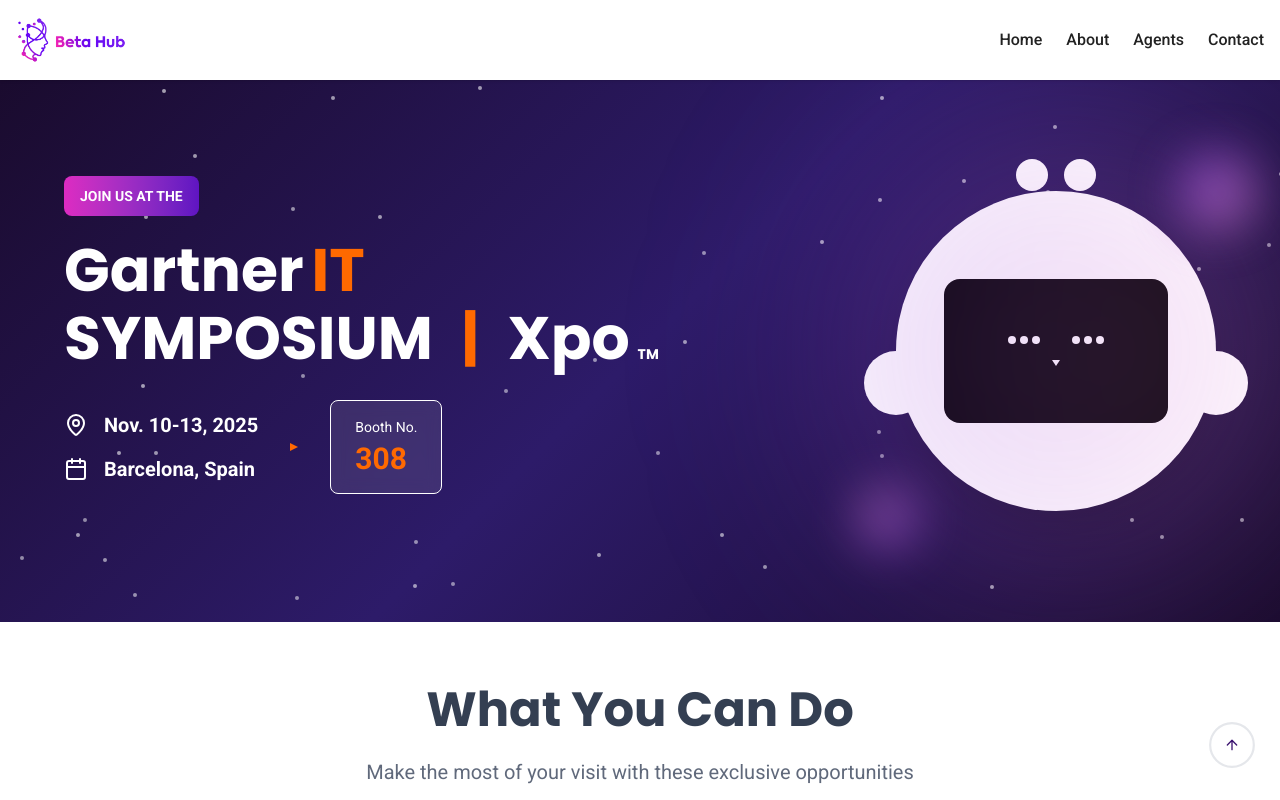
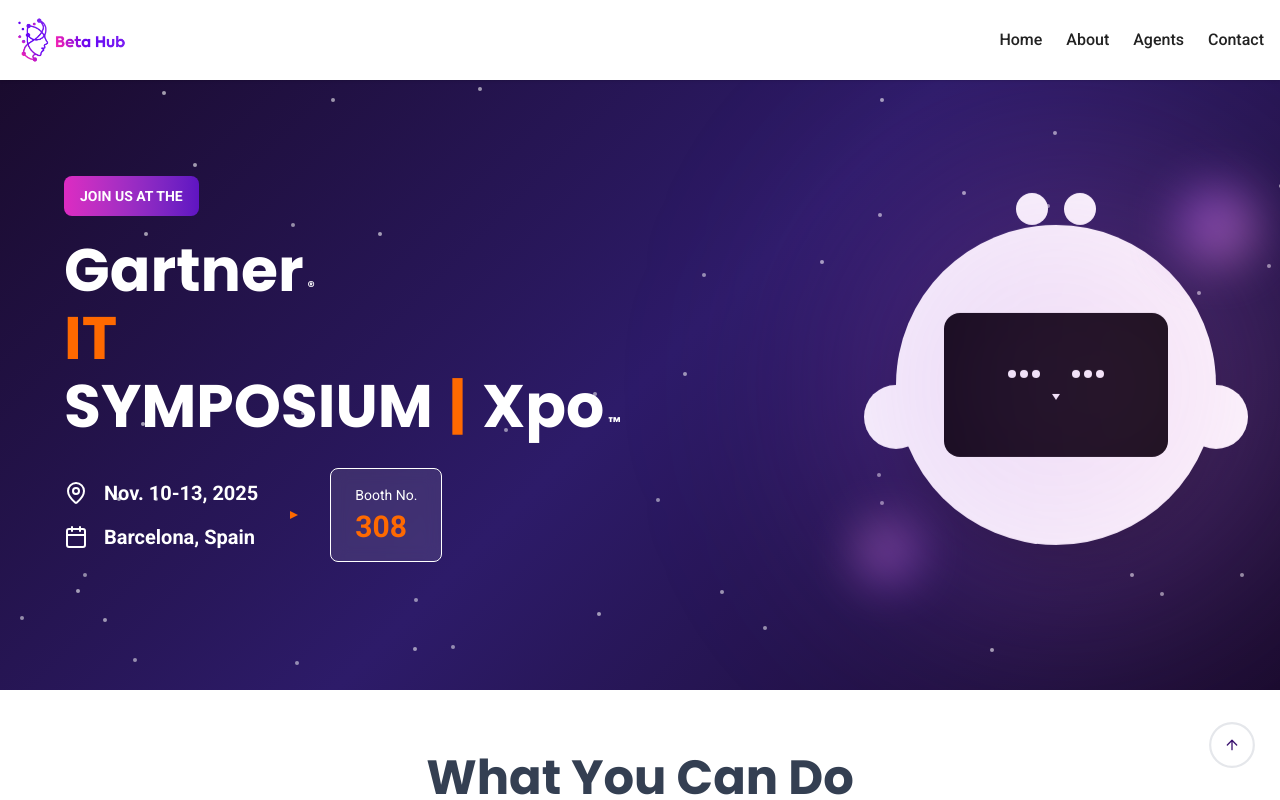
Before and after one commit to sukrutikonhar/new-betahub, a React (Vite) app: page /gartner-2025 in a window 1280 px wide. Shown: the top 800 px of the page. Built offline with nearby package versions, Linux system fonts and the light colour scheme.

Commit message:
Changes in the hero title arrangement for Gartner page

```diff
--- a/src/pages/GartnerPage.tsx
+++ b/src/pages/GartnerPage.tsx
@@ -137,12 +137,17 @@
                             <div className="mb-6 sm:mb-8 max-w-4xl">
                                 <h1 className="text-3xl sm:text-4xl md:text-5xl lg:text-6xl font-bold mb-2">
                                     <span className="text-white">Gartner</span>
-                                    <span className="text-orange-500 ml-2">IT</span>
+                                    <span className="text-white text-sm ml-1">®</span>
                                 </h1>
-                                <h2 className="text-3xl sm:text-4xl md:text-5xl lg:text-6xl font-bold text-white">
-                                    SYMPOSIUM <span className="text-orange-500 mx-2 sm:mx-4">|</span> Xpo
-                                    <span className="text-sm ml-2">TM</span>
+                                <h2 className="text-3xl sm:text-4xl md:text-5xl lg:text-6xl font-bold mb-2">
+                                    <span className="text-orange-500">IT</span>
                                 </h2>
+                                <h3 className="text-3xl sm:text-4xl md:text-5xl lg:text-6xl font-bold text-white">
+                                    <span className="text-white">SYMPOSIUM</span>
+                                    <span className="text-orange-500 mx-2 sm:mx-4">|</span>
+                                    <span className="text-white">Xpo</span>
+                                    <span className="text-white text-sm ml-1">™</span>
+                                </h3>
                             </div>
 
                             {/* Event Details and Booth Information */}
```
